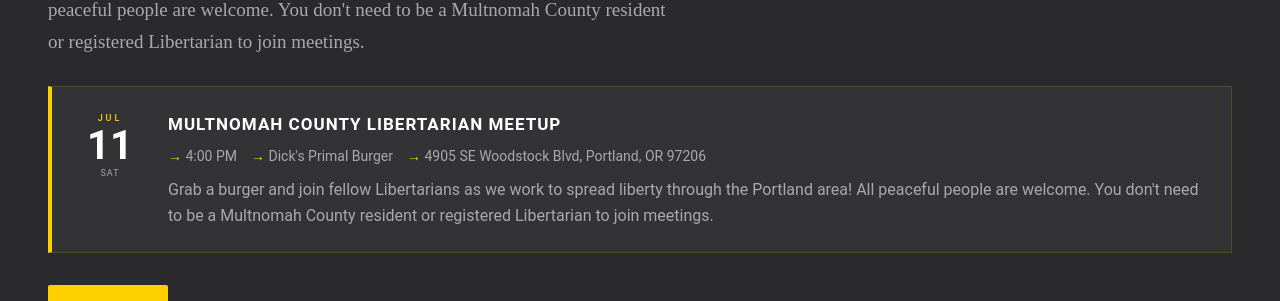
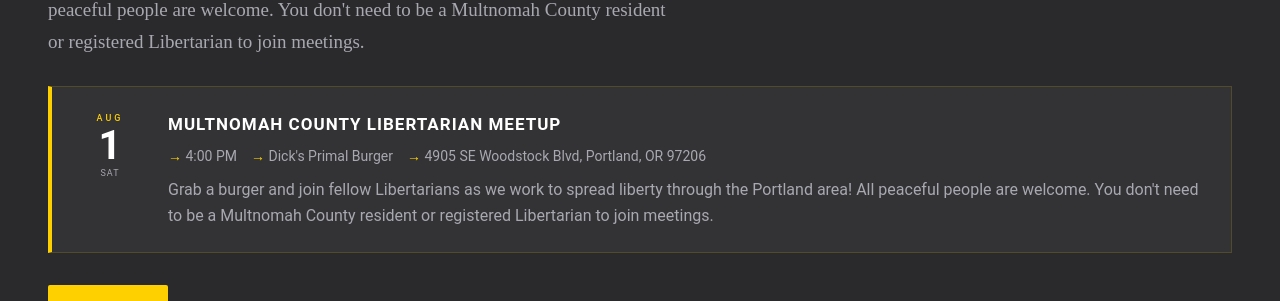
Before and after one commit to LPOregon/lpmultco, a Jekyll site: the page built from index.html, in a window 1280 px wide and 900 px high, scrolled down 1413 px. Shown: the part 147-448 px from the top of the window. Built offline with Jekyll 4.4.1, drawn with Linux system fonts in a browser that asks for light colours; a script that is not in the unit is left out.

Commit message:
Update Site Settings “site”

```diff
--- a/_data/site.yml
+++ b/_data/site.yml
@@ -9,8 +9,8 @@ meetup:
   time: 4:00 PM
   day: First Saturday of every month
   notes: Grab a burger and join fellow Libertarians as we work to spread liberty through the Portland area! All peaceful people are welcome. You don't need to be a Multnomah County resident or registered Libertarian to join meetings.
-  luma_event_id: evt-sjWmLf4QcoxrbuZ
-  luma_next_date: July 11, 2026
+  luma_event_id: evt-VTl1HvqkIZGuSQa
+  luma_next_date: August 1, 2026
 resources:
   - name: World's Smallest Political Quiz
     url: https://www.theadvocates.org/quiz/
```
